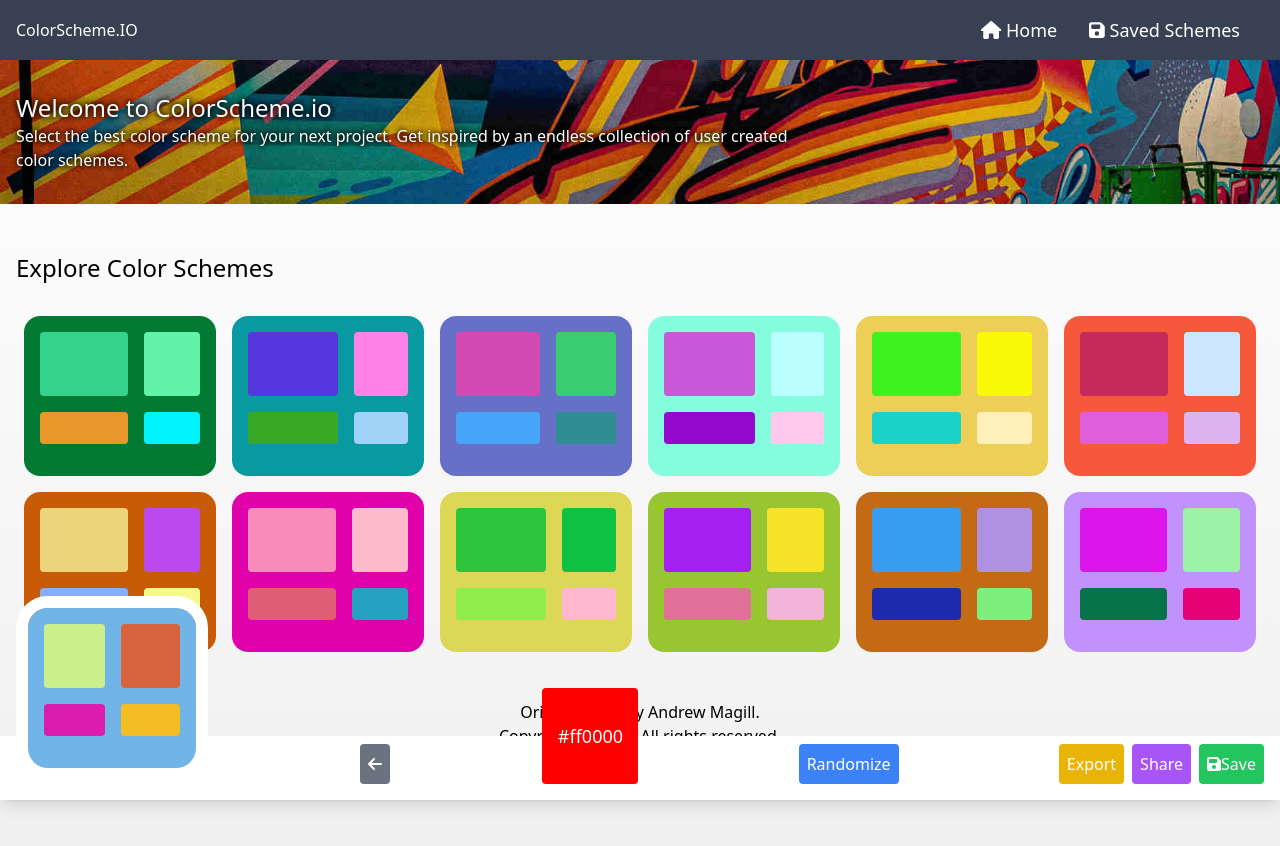
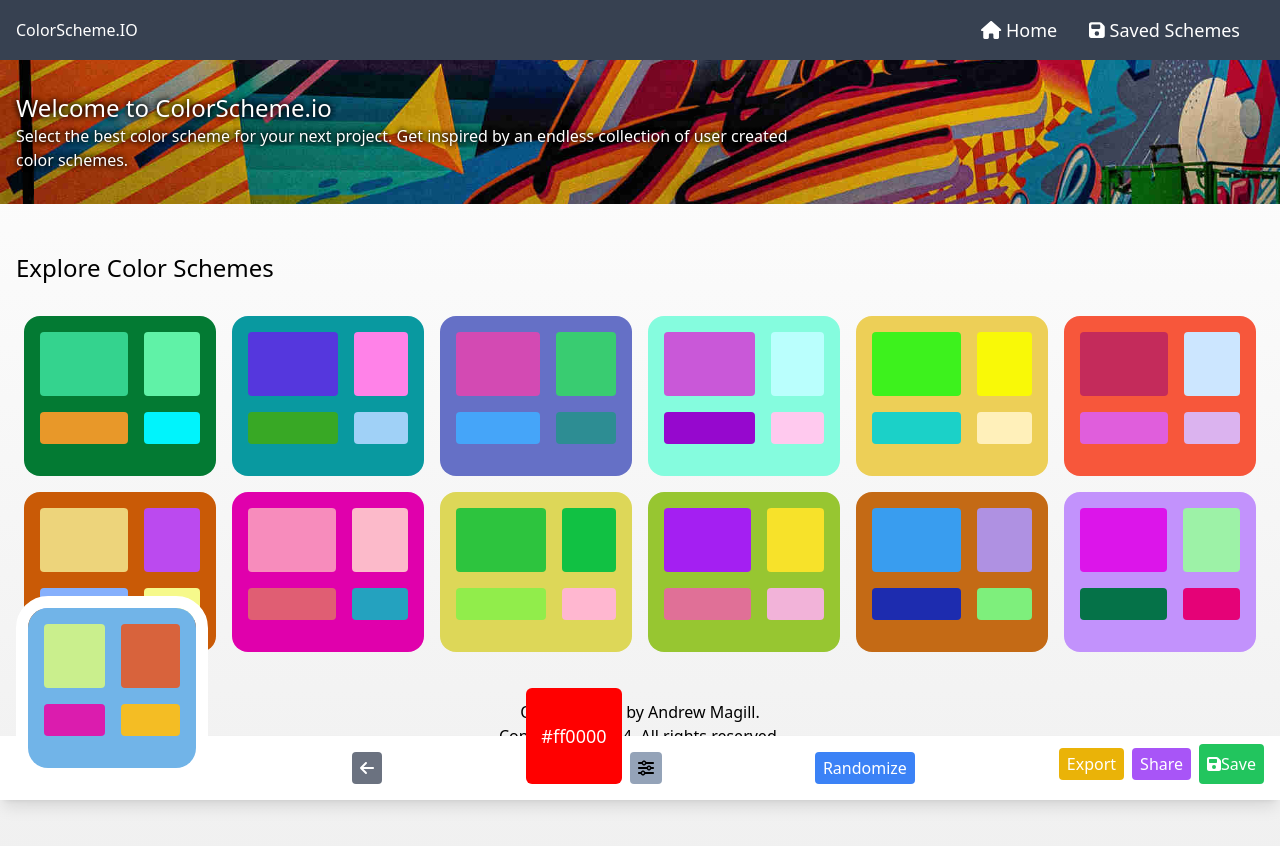
Before and after one commit to andymagill/ColorScheme.io, a Next.js app: page / in a window 1280 px wide. Shown: the top 846 px of the page. Built offline with nearby package versions, Linux system fonts and the light colour scheme.

Commit message:
refactored color-picker as color-selector

```diff
--- a/app/components/color-picker.tsx
+++ /dev/null
@@ -1,36 +0,0 @@
-import React, { useState } from 'react';
-import '../styles/components/color-picker.css';
-import { getContrastColor } from '../utils/get-contrast-color';
-
-interface ColorPickerProps {
-  initialColor?: string;
-  onChange?: (color: string) => void; // Add an optional onChange prop
-}
-
-const ColorPicker: React.FC<ColorPickerProps> = ({ initialColor = '#ffffff', onChange }) => {
-  const [color, setColor] = useState<string>(initialColor);
-  const [isValidColor, setIsValidColor] = useState<boolean>(true);
-
-  const handleChange = (event: React.ChangeEvent<HTMLInputElement>) => {
-    const newColor = event.target.value;
-    const isValid = /^#([0-9a-f]{3}){1,2}$/i.test(newColor);
-    setIsValidColor(isValid);
-    setColor(newColor);
-
-    if (isValid && onChange) {
-        onChange(newColor); // Call the onChange prop with the new color
-    }
-  };
-
-  return (
-    <input
-      type="text"
-      value={color}
-      onChange={handleChange}
-      className={`w-24 h-24 text-lg text-center rounded border-2 ${isValidColor ? 'border-transparent' : 'border-red-500'}`}
-      style={{ backgroundColor: isValidColor ? color : 'white', color: isValidColor ? getContrastColor(color) : 'black' }}
-    />
-  );
-};
-
-export default ColorPicker;
--- /dev/null
+++ b/app/components/color-selector.tsx
@@ -0,0 +1,101 @@
+
+import React, { useState, useEffect, useRef } from 'react';
+import { FontAwesomeIcon } from '@fortawesome/react-fontawesome';
+import { faSliders } from '@fortawesome/free-solid-svg-icons';
+import { getContrastColor } from '../utils/get-contrast-color';
+import '../styles/components/color-picker.css';
+
+interface ColorSelectorProps {
+  initialColor?: string;
+  onChange?: (color: string) => void;
+}
+
+const ColorSelector: React.FC<ColorSelectorProps> = ({ initialColor = '#ffffff', onChange }) => {
+  const [color, setColor] = useState<string>(initialColor);
+  const [isValidColor, setIsValidColor] = useState<boolean>(true);
+  const [isColorPickerOpen, setIsColorPickerOpen] = useState<boolean>(false); // State to track color picker visibility
+  const colorInputRef = useRef<HTMLInputElement>(null); // Ref for the hidden color input
+  const textInputRef = useRef<HTMLInputElement>(null); // Ref for the text input
+  const colorSelectorButtonRef = useRef<HTMLButtonElement>(null); // Ref for the color selector button
+
+  // Load color from session storage on mount
+  useEffect(() => {
+    const savedColor = sessionStorage.getItem('colorPickerValue');
+    if (savedColor) {
+      setColor(savedColor);
+      if (onChange) {
+        onChange(savedColor);
+      }
+    }
+  }, [onChange]);
+
+  const handleChange = (event: React.ChangeEvent<HTMLInputElement>) => {
+    const newColor = event.target.value;
+    const isValid = /^#([0-9a-f]{3}){1,2}$/i.test(newColor);
+    setIsValidColor(isValid);
+    setColor(newColor);
+
+    if (isValid) {
+      if (onChange) {
+        onChange(newColor);
+      }
+      sessionStorage.setItem('colorPickerValue', newColor); // Save to session storage
+    }
+  };
+
+  // toggle browser color picker
+  const handleColorSelectorClick = () => {
+    if (colorInputRef.current && textInputRef.current) {
+      if (isColorPickerOpen) {
+        // If the color picker is open, focus the text input and close the color picker
+        textInputRef.current.focus();
+        setIsColorPickerOpen(false);
+      } else {
+        // If the color picker is not open, open it
+        colorInputRef.current.click();
+        setIsColorPickerOpen(true);
+      }
+    }
+  };
+
+
+  const handleColorSelectorChange = (event: React.ChangeEvent<HTMLInputElement>) => {
+    const newColor = event.target.value;
+    setColor(newColor);
+    if (onChange) {
+      onChange(newColor);
+    }
+    sessionStorage.setItem('colorPickerValue', newColor); // Save to session storage
+  };
+
+  return (
+    <div className='color-picker flex items-end'>
+      <input
+        ref={textInputRef}
+        type="text"
+        value={color}
+        onChange={handleChange}
+        className={`w-24 h-24 text-lg text-center rounded-md border-2 ${isValidColor ? 'border-transparent' : 'border-red-500'}`}
+        style={{ backgroundColor: isValidColor ? color : 'white', color: isValidColor ? getContrastColor(color) : 'black' }}
+      />
+
+      <button
+        ref={colorSelectorButtonRef}
+        onClick={handleColorSelectorClick}
+        className="color-picker-button rounded bg-slate-400 px-2 py-1 mx-2"
+      >
+        <FontAwesomeIcon icon={faSliders} />
+      </button>
+
+      <input
+        ref={colorInputRef}
+        type="color"
+        value={color}
+        onChange={handleColorSelectorChange}
+        className="h-px w-px opacity-0" // Hide the color input
+      />
+    </div>
+  );
+};
+
+export default ColorSelector;
--- a/app/components/hue-generate-button.tsx
+++ b/app/components/hue-generate-button.tsx
@@ -23,7 +23,7 @@ const HueGenerateButton: React.FC<HueGenerateButtonProps> = ({
 
   return (
     <button
-      className="p-2 bg-gray-500 text-white rounded"
+      className="px-2 mx-2 py-1 bg-gray-500 text-white rounded"
       onClick={generateScheme}
     >
       <FontAwesomeIcon icon={faArrowLeft} />
--- a/app/components/tool-tray.tsx
+++ b/app/components/tool-tray.tsx
@@ -2,11 +2,11 @@
 
 import React, { useState, useRef } from 'react';
 import SchemeItem, { SchemeItemMethods } from './scheme-item';
-import ColorPicker from './color-picker';
+import ColorSelector from './color-selector';
 import HueGenerateButton from './hue-generate-button';
 import SaveSchemeButton from './save-scheme-button';
 import { FontAwesomeIcon } from '@fortawesome/react-fontawesome';
-import { faLock, faUnlock, faExpand } from '@fortawesome/free-solid-svg-icons';
+import { faExpand } from '@fortawesome/free-solid-svg-icons';
 import randomColor from 'randomcolor';
 
 import '../styles/components/tool-tray.css';
@@ -59,27 +59,27 @@ const ToolTray = () => {
           onSchemeGenerated={handleSchemeGenerated}
         />
 
-        {/* ColorPicker component with onChange handler */}
-        <ColorPicker initialColor={colorPickerValue} onChange={setColorPickerValue} />
+        {/* ColorSelector component with onChange handler */}
+        <ColorSelector initialColor={colorPickerValue} onChange={setColorPickerValue} />
 
         <div>
-          <button className="ml-2 p-2 bg-blue-500 text-white rounded" onClick={generateRandomScheme} >
+          <button className="ml-2 px-2 py-1 bg-blue-500 text-white rounded" onClick={generateRandomScheme} >
             Randomize
           </button>
         </div>
 
         <div>
-          <button className="ml-2 p-2 bg-yellow-500 text-white rounded" onClick={exportScheme}>
+          <button className="ml-2 px-2 py-1 bg-yellow-500 text-white rounded" onClick={exportScheme}>
             Export
           </button>
-          <button className="ml-2 p-2 bg-purple-500 text-white rounded" onClick={generateShareableLink}>
+          <button className="ml-2 px-2 py-1 bg-purple-500 text-white rounded" onClick={generateShareableLink}>
             Share
           </button>
 
           <SaveSchemeButton schemeItemRef={schemeItemRef} />
 
           <button
-            className="ml-2 p-2 bg-gray-500 text-white rounded sm:hidden"
+            className="ml-2 px-2 py-1 bg-gray-500 text-white rounded sm:hidden"
             onClick={() => setIsExpanded(!isExpanded)}
           >
             <FontAwesomeIcon icon={faExpand} />
```
